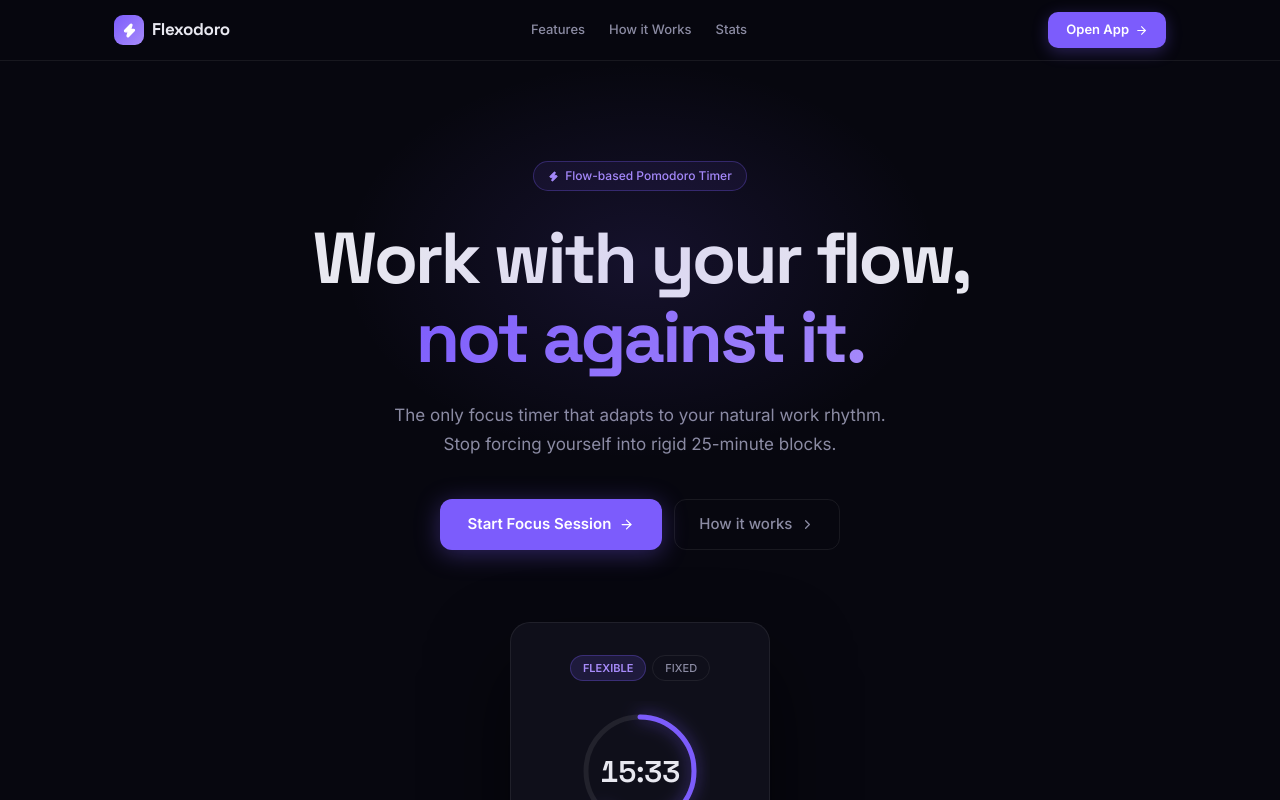
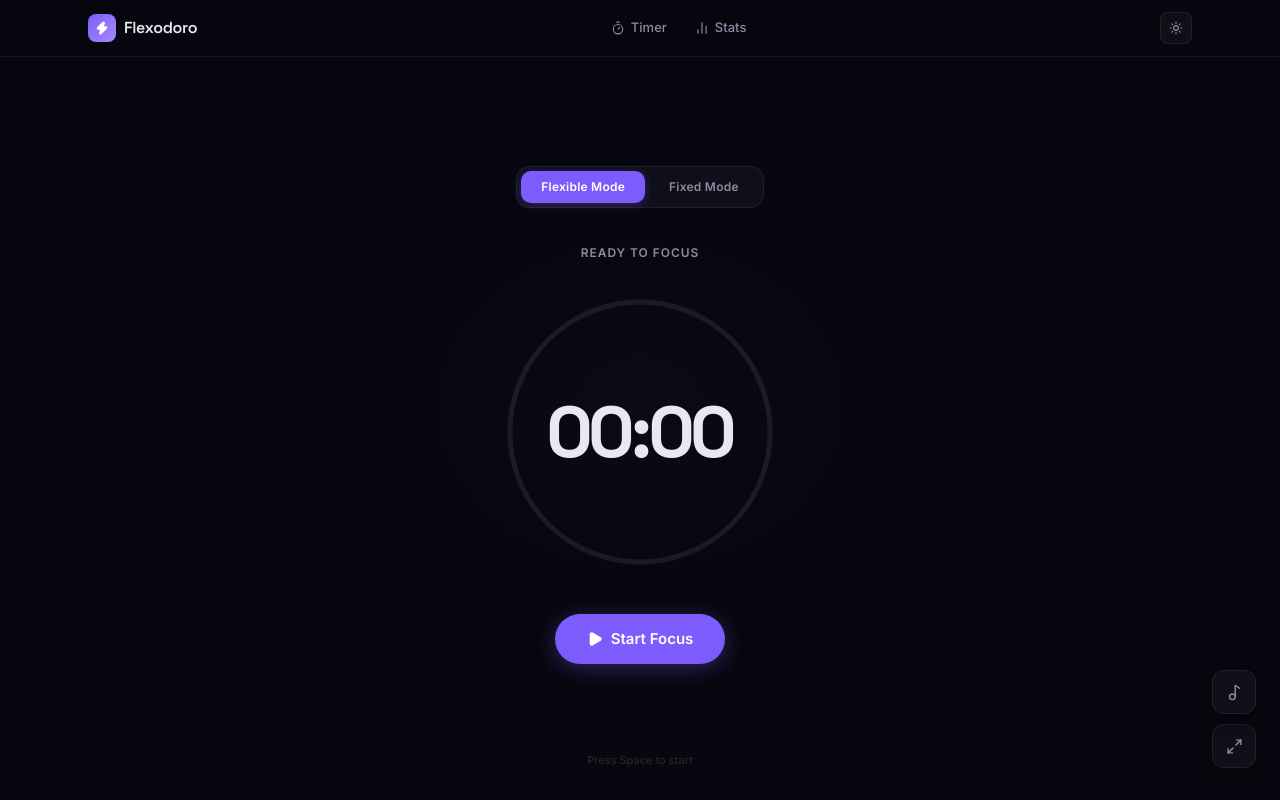
Before and after one commit to roshan129/Flexodoro, a Next.js app: page / in a window 1280 px wide. Shown: the top 800 px of the page. Built offline with nearby package versions, Linux system fonts and the light colour scheme.

Commit message:
endpoints changed

```diff
--- a/app/app/page.tsx
+++ b/app/app/page.tsx
@@ -1,5 +1,5 @@
-import { TimerScreen } from "@/features/figma/TimerScreen";
+import { redirect } from "next/navigation";
 
 export default function TimerPage() {
-  return <TimerScreen />;
+  redirect("/");
 }
--- /dev/null
+++ b/app/landing/page.tsx
@@ -0,0 +1,5 @@
+import { LandingPage } from "@/features/figma/LandingPage";
+
+export default function LandingRoutePage() {
+  return <LandingPage />;
+}
--- a/app/page.tsx
+++ b/app/page.tsx
@@ -1,5 +1,10 @@
-import { LandingPage } from "@/features/figma/LandingPage";
+import { AppLayout } from "@/features/figma/AppLayout";
+import { TimerScreen } from "@/features/figma/TimerScreen";
 
 export default function Home() {
-  return <LandingPage />;
+  return (
+    <AppLayout>
+      <TimerScreen />
+    </AppLayout>
+  );
 }
--- a/features/figma/AppLayout.tsx
+++ b/features/figma/AppLayout.tsx
@@ -66,7 +66,7 @@ export function AppLayout({ children }: { children: ReactNode }) {
 
           <nav className="flex items-center gap-1">
             <Link
-              href="/app"
+              href="/"
               style={{
                 display: "flex",
                 alignItems: "center",
--- a/features/figma/LandingPage.tsx
+++ b/features/figma/LandingPage.tsx
@@ -372,7 +372,7 @@ export function LandingPage() {
           <motion.button
             whileHover={{ scale: 1.03 }}
             whileTap={{ scale: 0.97 }}
-            onClick={() => router.push("/app")}
+            onClick={() => router.push("/")}
             style={{
               display: 'flex',
               alignItems: 'center',
@@ -495,7 +495,7 @@ export function LandingPage() {
           <motion.button
             whileHover={{ scale: 1.04, boxShadow: '0 8px 32px rgba(124,92,252,0.45)' }}
             whileTap={{ scale: 0.96 }}
-            onClick={() => router.push("/app")}
+            onClick={() => router.push("/")}
             style={{
               display: 'flex',
               alignItems: 'center',
@@ -1010,7 +1010,7 @@ export function LandingPage() {
           <motion.button
             whileHover={{ scale: 1.04, boxShadow: '0 12px 48px rgba(124,92,252,0.5)' }}
             whileTap={{ scale: 0.96 }}
-            onClick={() => router.push("/app")}
+            onClick={() => router.push("/")}
             style={{
               display: 'inline-flex',
               alignItems: 'center',
--- a/features/figma/TimerScreen.tsx
+++ b/features/figma/TimerScreen.tsx
@@ -860,7 +860,7 @@ export function TimerScreen() {
   const [showBreakModal, setShowBreakModal] = useState(false);
   const [deepWork, setDeepWork] = useState(false);
   const [musicOpen, setMusicOpen] = useState(false);
-  const [autoPlay, setAutoPlay] = useState(true);
+  const [autoPlay, setAutoPlay] = useState(false);
   const [pendingMode, setPendingMode] = useState<Mode | null>(null);
   const [feedbackMessage, setFeedbackMessage] = useState<string | null>(null);
   const [completedSessions, setCompletedSessions] = useState(0);
```
